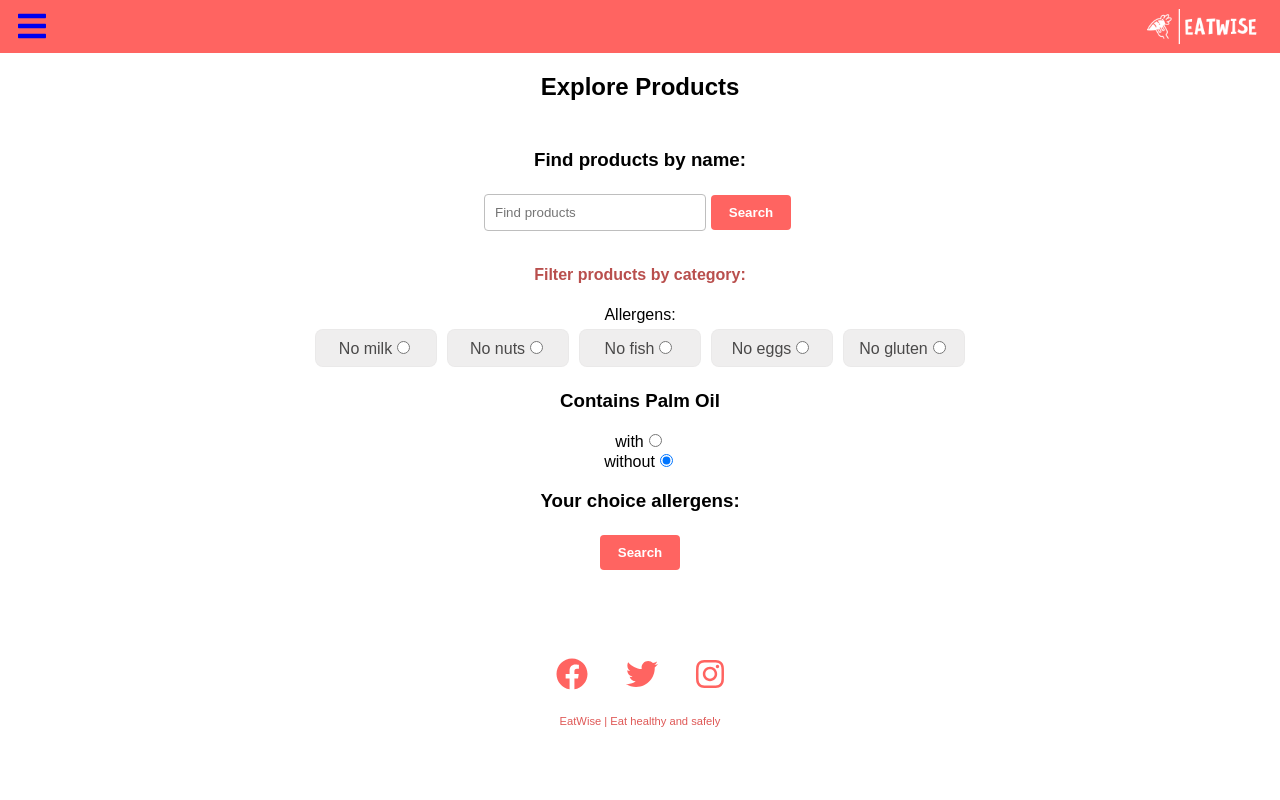
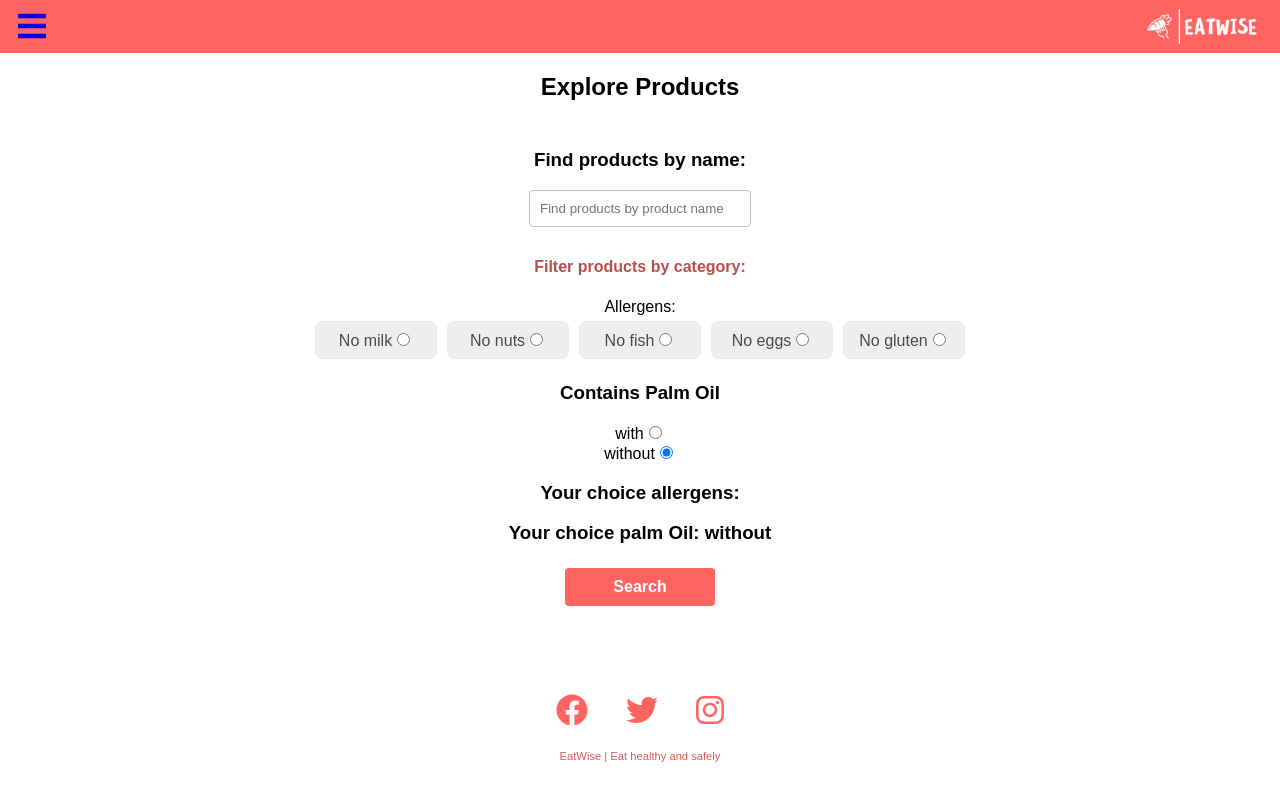
Before and after one commit to secondreact/eatwise, a React (Create React App) app: page / in a window 1280 px wide. Built offline with nearby package versions, Linux system fonts and the light colour scheme; what webfontloader would draw is missing.

Commit message:
🐛 fixed search bar and filters

```diff
--- a/src/Components/Filters/Filters.js
+++ b/src/Components/Filters/Filters.js
@@ -11,7 +11,6 @@ export default class Filters extends Component {
       query: "",
       allergens: "",
       palmOil: "without",
-      list: [],
     };
   }
 
@@ -58,16 +57,13 @@ export default class Filters extends Component {
             className="search-bar"
             onChange={this.queryChange}
             type="text"
-            placeholder="Find products"
+            placeholder="Find products by product name"
             onKeyPress={(event) => {
               if (event.key === "Enter") {
                 this.searchProducts();
               }
             }}
           ></input>
-          <button className="search-button" onClick={this.searchProducts}>
-            Search
-          </button>
         </div>
         <div className="filters-section">
           <h4>Filter products by category:</h4>
@@ -105,21 +101,11 @@ export default class Filters extends Component {
             })}
           </div>
           <h3>Your choice allergens: {this.state.allergens} </h3>
-          {/* <h3>Your choice palm Oil: {this.state.palmOil} </h3> */}
+          <h3>Your choice palm Oil: {this.state.palmOil} </h3>
 
-          <button className="search-button" onClick={this.filterSearch}>
+          <button className="search-button" onClick={this.searchProducts}>
             Search
           </button>
-          <>
-            {this.state.list?.map((item, index) => {
-              return (
-                <div key={index}>
-                  <h4>{item.product_name}</h4>
-                  <p>{item.allergens}</p>
-                </div>
-              );
-            })}
-          </>
         </div>
       </>
     );
--- a/src/Components/Filters/Filters.scss
+++ b/src/Components/Filters/Filters.scss
@@ -45,12 +45,14 @@
 }
 
 .search-button {
+  cursor: pointer;
   background-color: #ff6461;
   color: white;
   font-weight: 800;
+  font-size: 1rem;
   padding: 10px;
   border-radius: 4px;
   border: none;
-  width: 80px;
+  width: 150px;
   margin: 5px;
 }
--- a/src/Components/ProductResults/ProductCard.js
+++ b/src/Components/ProductResults/ProductCard.js
@@ -4,6 +4,7 @@ import "./Productinfo.css";
 
 function ProductCard(props) {
   return (
+    <div className="product-card">
       <a href={"./details/" + props.code}>
         <div>
           {props.image ? (
@@ -17,7 +18,7 @@ function ProductCard(props) {
               <img
                 className="product-image"
                 src={PlaceholderImage}
-              alt="Image not found"
+                alt="No image found"
               />
               <div className="placeholder-text">
                 <p>No image found</p>
@@ -28,6 +29,7 @@ function ProductCard(props) {
         <h2 className="product-header">{props.productName}</h2>
         <p>{props.brand}</p>
       </a>
+    </div>
   );
 }
 
--- a/src/Components/ProductResults/Productinfo.css
+++ b/src/Components/ProductResults/Productinfo.css
@@ -14,6 +14,8 @@
   margin: 10px;
   padding: 15px 10px;
   border-radius: 10px;
+  box-shadow: 0px 30px 60px rgba(57, 57, 57, 0.1);
+  border: 1px solid lightgray;
 }
 
 .product-image {
--- a/src/pages/ResultsPage.js
+++ b/src/pages/ResultsPage.js
@@ -13,7 +13,6 @@ export default class ResultsPage extends Component {
       products: [],
     };
   }
-
   // Gets URL from Filters component
   getFilteredProducts = (url) => {
     fetch(url)
```
Lines whose indentation alone changed are shown as unchanged.
